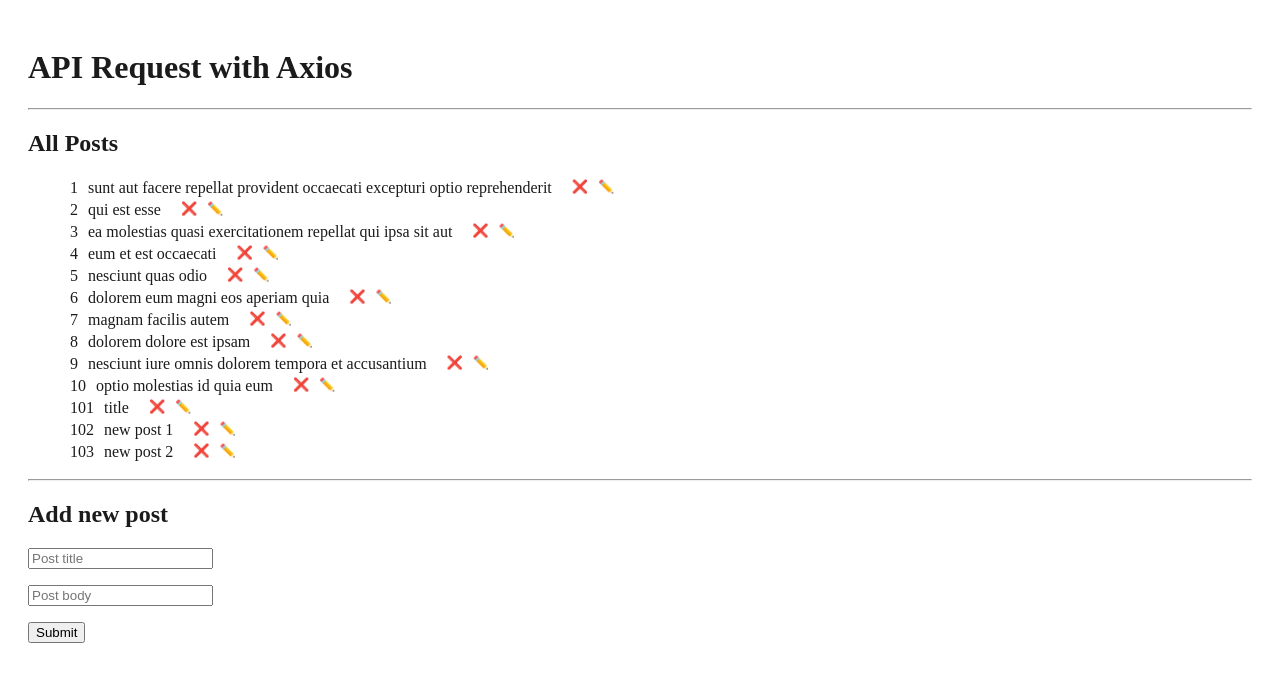
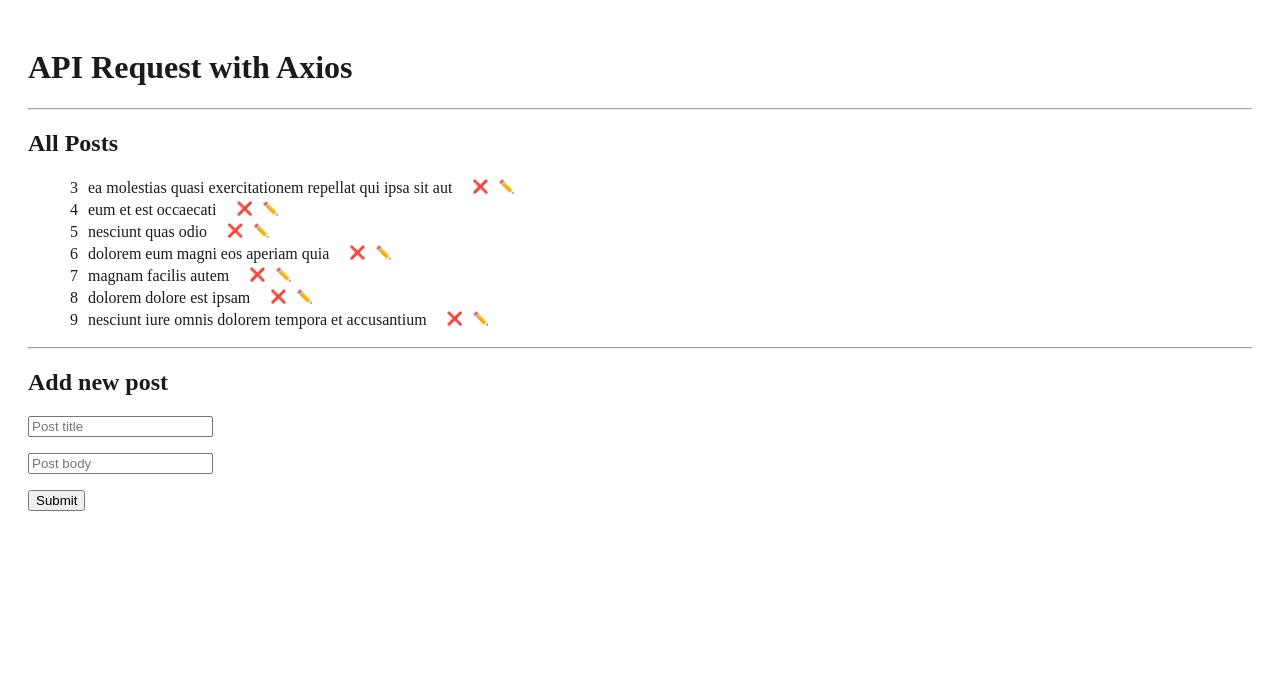
Before and after one commit to 21MoududAhammed/Axious-Practice, a React (Vite) app: page / in a window 1280 px wide. Shown: the top 682 px of the page. Built offline with nearby package versions, Linux system fonts and the light colour scheme; data requests are answered from the project's data file.

Commit message:
delete method has done

```diff
--- a/src/App.jsx
+++ b/src/App.jsx
@@ -16,7 +16,7 @@
       const id = posts.length ? Number(posts[posts.length - 1].id) + 1 : 1;
       const nextPost = {
         ...newPost,
-        id: id,
+        id: id.toString(),
       };
       // It post a element then return it
       const response = await axios.post(
@@ -29,21 +29,29 @@
       }
     } catch (err) {
       if (err.response) {
-        setError(
-          `Server Error Status: ${err.status} Message: ${err.message}`
-        );
+        setError(`Server Error Status: ${err.status} Message: ${err.message}`);
       } else {
         setError(err.message);
       }
     }
   };
 
-  const handleDeletePost = (postId) => {
-    if (confirm("Are you sure you want to delete the post?")) {
-      const newPosts = posts.filter((post) => post.id !== postId);
-      setPosts(newPosts);
-    } else {
-      console("You chose not to delete the post!");
+  const handleDeletePost = async (postId) => {
+    try {
+      if (confirm("Are you sure you want to delete the post?")) {
+        const nextPosts = posts.filter((post) => post.id !== postId);
+        // delete from server
+        await axios.delete(`http://localhost:8000/posts/${postId}`);
+        setPosts(nextPosts);
+      } else {
+        console("You chose not to delete the post!");
+      }
+    } catch (err) {
+      if (err.response) {
+        setError(`Server Error Status: ${err.status} Message: ${err.message}`);
+      } else {
+        setError(err.message);
+      }
     }
   };
 
--- a/src/data/db.json
+++ b/src/data/db.json
@@ -1,15 +1,5 @@
 {
   "posts": [
-    {
-      "id": "1",
-      "title": "sunt aut facere repellat provident occaecati excepturi optio reprehenderit",
-      "body": "quia et suscipit\nsuscipit recusandae consequuntur expedita et cum\nreprehenderit molestiae ut ut quas totam\nnostrum rerum est autem sunt rem eveniet architecto"
-    },
-    {
-      "id": "2",
-      "title": "qui est esse",
-      "body": "est rerum tempore vitae\nsequi sint nihil reprehenderit dolor beatae ea dolores neque\nfugiat blanditiis voluptate porro vel nihil molestiae ut reiciendis\nqui aperiam non debitis possimus qui neque nisi nulla"
-    },
     {
       "id": "3",
       "title": "ea molestias quasi exercitationem repellat qui ipsa sit aut",
@@ -44,26 +34,6 @@
       "id": "9",
       "title": "nesciunt iure omnis dolorem tempora et accusantium",
       "body": "consectetur animi nesciunt iure dolore\nenim quia ad\nveniam autem ut quam aut nobis\net est aut quod aut provident voluptas autem voluptas"
-    },
-    {
-      "id": "10",
-      "title": "optio molestias id quia eum",
-      "body": "quo et expedita modi cum officia vel magni\ndoloribus qui repudiandae\nvero nisi sit\nquos veniam quod sed accusamus veritatis error"
-    },
-    {
-      "id": "101",
-      "title": "title",
-      "body": "body"
-    },
-    {
-      "id": "102",
-      "title": "new post 1",
-      "body": "body 1"
-    },
-    {
-      "id": 103,
-      "title": "new post 2",
-      "body": "body "
     }
   ],
   "tags": [
```
